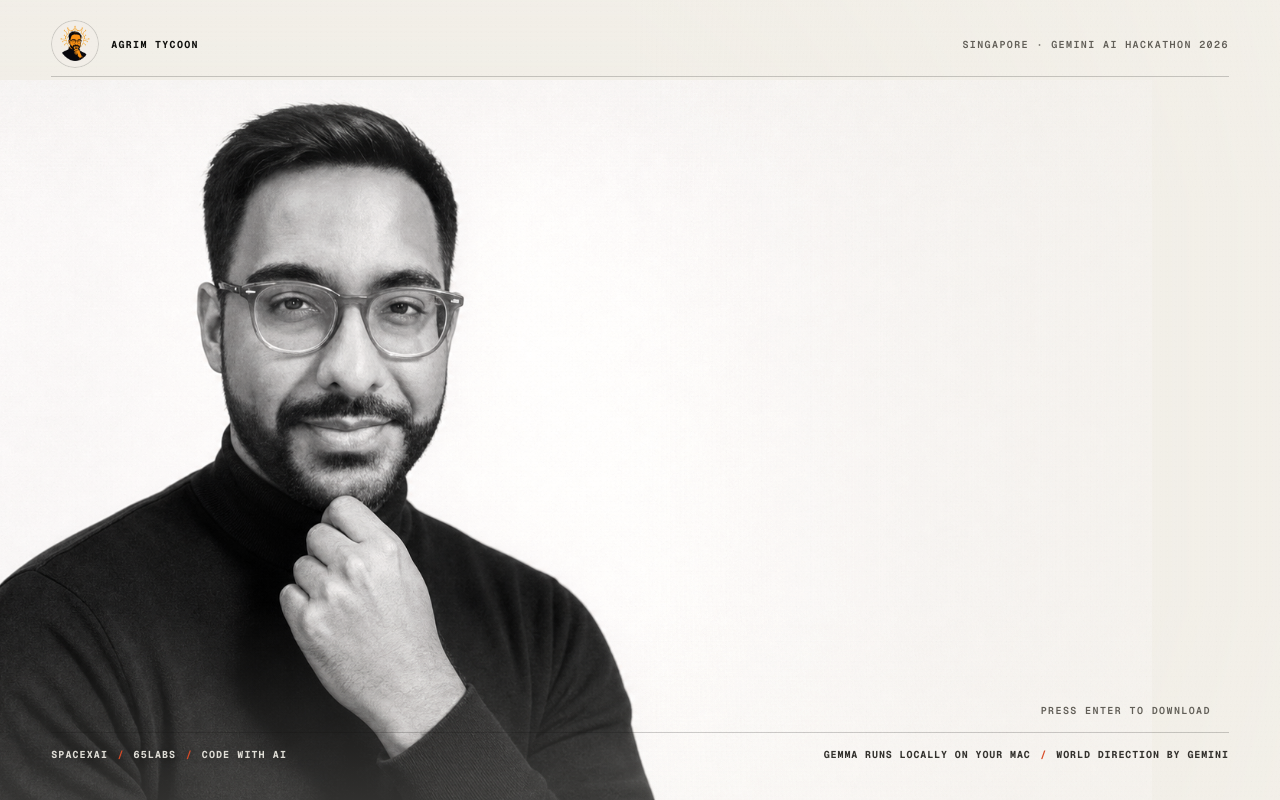
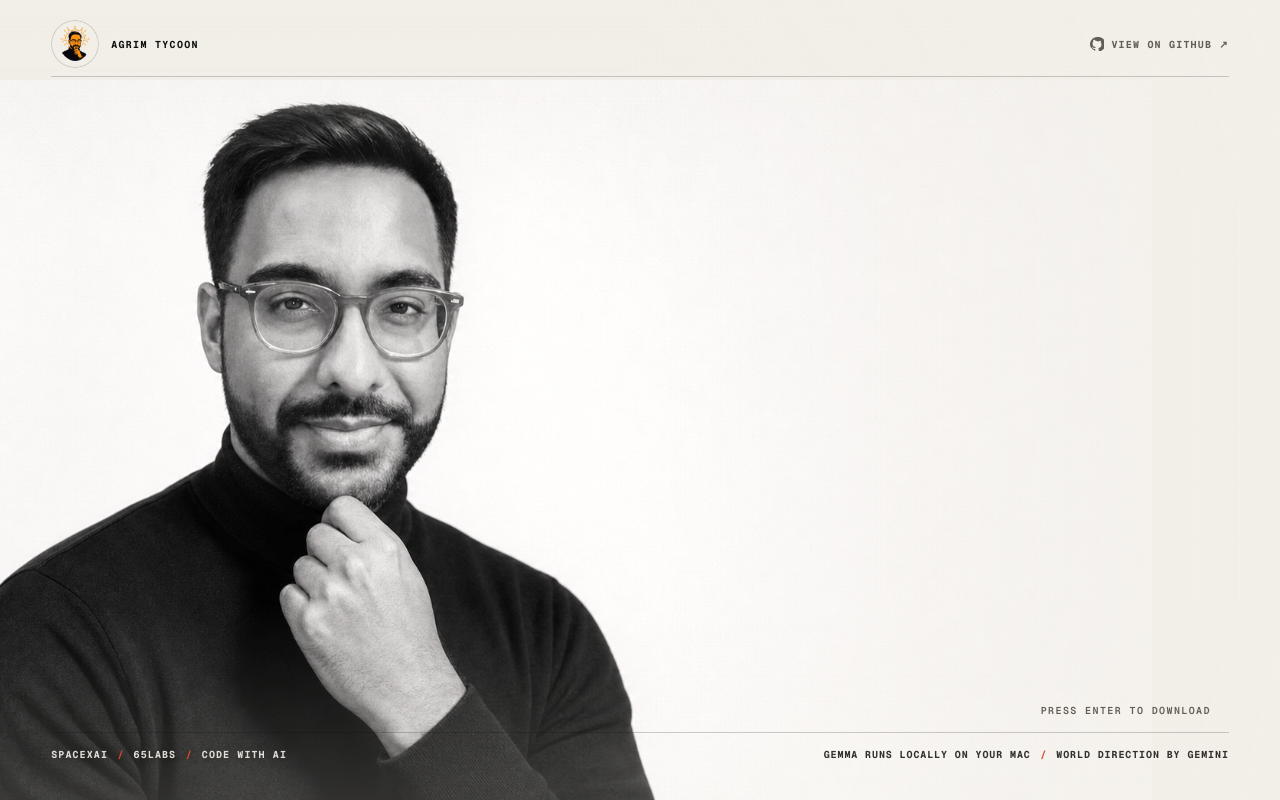
Before and after one commit to sayyidkhan/agrim-tycoon, a Next.js app: page / in a window 1280 px wide. Built offline with nearby package versions, Linux system fonts and the light colour scheme; no server answers.

Commit message:
feat: add GitHub link to landing header

```diff
--- a/components/landing/LandingExperience.tsx
+++ b/components/landing/LandingExperience.tsx
@@ -268,7 +268,19 @@ export function LandingExperience() {
           />
           <span>Agrim Tycoon</span>
         </a>
-        <p className={styles.issue}>Singapore · Gemini AI Hackathon 2026</p>
+        <a
+          className={styles.githubLink}
+          href="https://github.com/sayyidkhan/agrim-tycoon"
+          target="_blank"
+          rel="noreferrer"
+          aria-label="View the Agrim Tycoon project on GitHub"
+        >
+          <svg viewBox="0 0 16 16" aria-hidden="true">
+            <path d="M8 0a8 8 0 0 0-2.53 15.59c.4.07.55-.17.55-.38v-1.49c-2.23.48-2.7-.95-2.7-.95-.36-.93-.89-1.18-.89-1.18-.73-.5.06-.49.06-.49.8.06 1.23.83 1.23.83.72 1.22 1.87.87 2.33.66.07-.51.28-.87.51-1.07-1.78-.2-3.65-.88-3.65-3.96 0-.88.32-1.59.83-2.15-.08-.2-.36-1.02.08-2.12 0 0 .68-.21 2.2.82A7.7 7.7 0 0 1 8 4.8c.68 0 1.36.09 2 .27 1.53-1.03 2.2-.82 2.2-.82.44 1.1.16 1.92.08 2.12.52.56.83 1.27.83 2.15 0 3.08-1.87 3.75-3.65 3.95.29.25.54.72.54 1.46v2.17c0 .21.14.45.55.38A8 8 0 0 0 8 0Z" />
+          </svg>
+          <span>View on GitHub</span>
+          <span aria-hidden="true">↗</span>
+        </a>
       </header>
 
       <section className={styles.menu} id="main-menu" aria-labelledby="game-title">
--- a/components/landing/landing.module.css
+++ b/components/landing/landing.module.css
@@ -97,6 +97,35 @@
 
 .issue {
   color: var(--muted);
+}
+
+.githubLink {
+  display: inline-flex;
+  align-items: center;
+  gap: 7px;
+  color: var(--muted);
+  font-family: var(--font-geist-mono), monospace;
+  font-size: 10px;
+  font-weight: 650;
+  letter-spacing: 0.12em;
+  text-decoration: none;
+  text-transform: uppercase;
+  transition: color 160ms ease, transform 160ms ease;
+}
+
+.githubLink svg {
+  width: 14px;
+  height: 14px;
+  fill: currentColor;
+}
+
+.githubLink:hover {
+  color: var(--ink);
+  transform: translateY(-1px);
+}
+
+.githubLink:focus-visible {
+  outline-offset: 5px;
 }
 
 .menu {
@@ -1997,7 +2026,8 @@
   }
 
   .wordmark > span:last-child,
-  .issue {
+  .issue,
+  .githubLink {
     display: none;
   }
 
```
